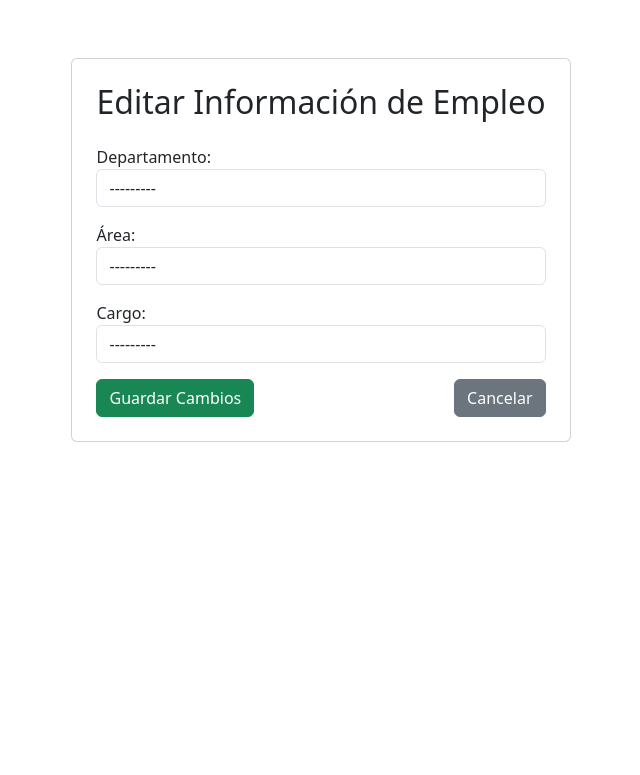
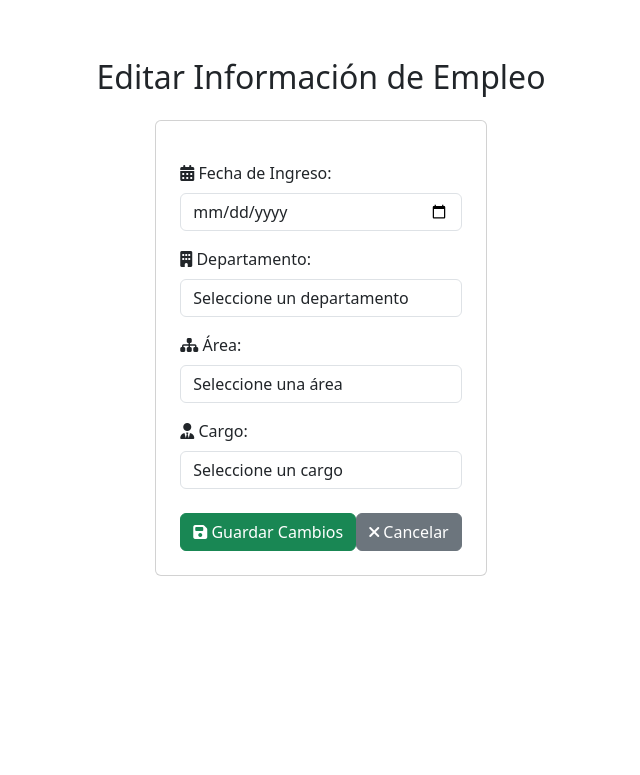
Before and after one commit to AlexanderCofre/Correo-YURY, a Django app: page /trabajador/1/editar-informacion-empleo/ in a window 1280 px wide. Shown: the part 100-875 px from the top of the page, without its empty margins (319-959 px from the left). Run offline with Django 5.2, Linux system fonts and the light colour scheme; the visitor is signed in with stand-in values (Sample User, id 1); data comes from the database, SQL or seed files in the repository; data that the repository does not hold is empty.

Commit message:
Añadiendo la funcion de actualizar los datos del empleo

```diff
--- a/WebApp/forms.py
+++ b/WebApp/forms.py
@@ -143,64 +143,54 @@ class TrabajadorDetallesForm(forms.ModelForm):
 class TrabajadorDetallesFormAdmin(forms.ModelForm):
     class Meta:
         model = Trabajador
-        fields = ['departamento', 'area', 'cargo']  # No incluir 'fecha_ingreso'
+        fields = ['departamento', 'area', 'cargo']
 
         widgets = {
-                'cargo': forms.Select(attrs={'class': 'form-control'}),
-                'area': forms.Select(attrs={'class': 'form-control'}),
-                'departamento': forms.Select(attrs={'class': 'form-control'}),
-            }
+            'departamento': forms.Select(
+                attrs={'class': 'form-control', 'required': 'required'}
+            ),
+            'area': forms.Select(
+                attrs={'class': 'form-control', 'required': 'required'}
+            ),
+            'cargo': forms.Select(
+                attrs={'class': 'form-control', 'required': 'required'}
+            ),
+        }
 
-    # Validación para verificar que se seleccione un departamento antes de un área o cargo
     def clean(self):
         cleaned_data = super().clean()
         departamento = cleaned_data.get("departamento")
         area = cleaned_data.get("area")
         cargo = cleaned_data.get("cargo")
 
-        if area and not departamento:
-            raise ValidationError("Seleccione un departamento antes de elegir un área.")
-        if cargo and not area:
-            raise ValidationError("Seleccione un área antes de elegir un cargo.")
+        if area and departamento and area.departamento != departamento:
+            raise ValidationError({
+                'area': 'El área seleccionada no pertenece al departamento elegido.'
+            })
+
+        if cargo and area and cargo.area != area:
+            raise ValidationError({
+                'cargo': 'El cargo seleccionado no pertenece al área elegida.'
+            })
+
         return cleaned_data
 
-    def clean_departamento(self):
-        departamento = self.cleaned_data.get('departamento')
-        if not departamento:
-            raise ValidationError('Este campo es obligatorio.')
-        return departamento
-
-    def clean_area(self):
-        area = self.cleaned_data.get('area')
-        if not area:
-            raise ValidationError('Este campo es obligatorio.')
-        return area
-
-    def clean_cargo(self):
-        cargo = self.cleaned_data.get('cargo')
-        if not cargo:
-            raise ValidationError('Este campo es obligatorio.')
-        return cargo
-
-    # Métodos para cargar áreas y cargos dinámicamente
     def __init__(self, *args, **kwargs):
         super().__init__(*args, **kwargs)
 
-        # Si se está editando un trabajador con un departamento asignado, filtrar áreas
-        # Si se está editando un trabajador con un departamento asignado, filtrar áreas
+        # Inicializar querysets
         if self.instance.pk:
             if self.instance.departamento:
-                self.fields['area'].queryset = Area.objects.filter(departamento_id=self.instance.departamento.id)
+                self.fields['area'].queryset = Area.objects.filter(
+                    departamento=self.instance.departamento
+                )
             if self.instance.area:
-                self.fields['cargo'].queryset = Cargo.objects.filter(area_id=self.instance.area.id)
-        # Si estamos recibiendo datos del formulario (POST), filtramos área y cargo
-        elif 'departamento' in self.data:
-            departamento_id = self.data.get('departamento')
-            self.fields['area'].queryset = Area.objects.filter(departamento_id=departamento_id)
-
-        if 'area' in self.data:
-            area_id = self.data.get('area')
-            self.fields['cargo'].queryset = Cargo.objects.filter(area_id=area_id)
+                self.fields['cargo'].queryset = Cargo.objects.filter(
+                    area=self.instance.area
+                )
+        else:
+            self.fields['area'].queryset = Area.objects.none()
+            self.fields['cargo'].queryset = Cargo.objects.none()
 
 
 class TrabajadorLoginForm(AuthenticationForm):
--- a/WebApp/templates/admin/actualizar_informacion_empleo.html
+++ b/WebApp/templates/admin/actualizar_informacion_empleo.html
@@ -1,40 +1,57 @@
 {% extends 'base.html' %}
-{% load form_filters %}
-
 {% block title %}Editar Información de Empleo{% endblock %}
 
 {% block content %}
 <div class="container mt-5">
-    <div class="card p-4">
-        <h2 class="card-title">Editar Información de Empleo</h2>
-        <form method="POST">
+    <h2 class="mb-4">Editar Información de Empleo</h2>
+    <form method="POST" class="card p-4 mb-4">
         {% csrf_token %}
+
+        <!-- Campo Fecha de Ingreso -->
+        <div class="form-group mt-3">
+            <label for="fecha_ingreso" class="form-label"><i class="fas fa-calendar-alt"></i> Fecha de Ingreso:</label>
+            <input type="date" id="fecha_ingreso" name="fecha_ingreso" class="form-control"
+                   value="{{ trabajador.fecha_ingreso|date:'Y-m-d' }}">
+        </div>
 
         <!-- Campo Departamento -->
         <div class="form-group mt-3">
-                <label for="id_departamento">Departamento:</label>
-                {{ form.departamento|add_class:"form-control" }}
+            <label for="departamento" class="form-label"><i class="fas fa-building"></i> Departamento:</label>
+            <select id="departamento" name="departamento" class="form-control">
+                <option value="">Seleccione un departamento</option>
+                {% for depto in departamentos %}
+                    <option value="{{ depto.id }}"
+                            {% if depto.id == trabajador.departamento_id %}selected{% endif %}>
+                        {{ depto.nombre }}
+                    </option>
+                {% endfor %}
+            </select>
         </div>
 
         <!-- Campo Área -->
         <div class="form-group mt-3">
-                <label for="id_area">Área:</label>
-                {{ form.area|add_class:"form-control" }}
+            <label for="area" class="form-label"><i class="fas fa-sitemap"></i> Área:</label>
+            <select id="area" name="area" class="form-control">
+                <option value="">Seleccione una área</option>
+            </select>
         </div>
 
         <!-- Campo Cargo -->
         <div class="form-group mt-3">
-                <label for="id_cargo">Cargo:</label>
-                {{ form.cargo|add_class:"form-control" }}
+            <label for="cargo" class="form-label"><i class="fas fa-user-tie"></i> Cargo:</label>
+            <select id="cargo" name="cargo" class="form-control">
+                <option value="">Seleccione un cargo</option>
+            </select>
         </div>
 
         <!-- Botones -->
-            <div class="d-flex justify-content-between mt-3">
-                <button type="submit" class="btn btn-success">Guardar Cambios</button>
-                <a href="{% url 'ver_trabajador' trabajador.id %}" class="btn btn-secondary">Cancelar</a>
+        <div class="d-flex justify-content-between mt-4">
+            <button type="submit" class="btn btn-success"><i class="fas fa-save"></i> Guardar Cambios</button>
+            <a href="{% url 'ver_trabajador' trabajador.id %}" class="btn btn-secondary">
+                <i class="fas fa-times"></i> Cancelar
+            </a>
         </div>
     </form>
-    </div>
 </div>
 
 <script>
@@ -43,58 +60,70 @@
         const areasData = {{ areas_json|safe }};
         const cargosData = {{ cargos_json|safe }};
 
-        const departamentoSelect = document.getElementById("id_departamento");
-        const areaSelect = document.getElementById("id_area");
-        const cargoSelect = document.getElementById("id_cargo");
+        const departamentoSelect = document.getElementById("departamento");
+        const areaSelect = document.getElementById("area");
+        const cargoSelect = document.getElementById("cargo");
 
-        // Pre-select current area and cargo based on trabajador
-        const selectedDepartamento = {{ trabajador.departamento_id|default:"null" }};
-        const selectedArea = {{ trabajador.area_id|default:"null" }};
-        const selectedCargo = {{ trabajador.cargo_id|default:"null" }};
+        function populateAreas(departamentoId, selectedAreaId = null) {
+            areaSelect.innerHTML = '<option value="">Seleccione un área</option>';
+            const filteredAreas = areasData.filter(area => area.departamento_id === parseInt(departamentoId));
 
-        function populateOptions(select, options, selectedOption = null) {
-            select.innerHTML = '';
-            options.forEach(option => {
-                const opt = document.createElement("option");
-                opt.value = option.id;
-                opt.textContent = option.nombre;
-                if (selectedOption && selectedOption === option.id) {
-                    opt.selected = true;
+            filteredAreas.forEach(area => {
+                const option = document.createElement("option");
+                option.value = area.id;
+                option.textContent = area.nombre;
+                if (selectedAreaId && area.id === parseInt(selectedAreaId)) {
+                    option.selected = true;
                 }
-                select.appendChild(opt);
+                areaSelect.appendChild(option);
             });
+
+            areaSelect.disabled = filteredAreas.length === 0;
         }
 
+        function populateCargos(areaId, selectedCargoId = null) {
+            cargoSelect.innerHTML = '<option value="">Seleccione un cargo</option>';
+            const filteredCargos = cargosData.filter(cargo => cargo.area_id === parseInt(areaId));
+
+            filteredCargos.forEach(cargo => {
+                const option = document.createElement("option");
+                option.value = cargo.id;
+                option.textContent = cargo.nombre;
+                if (selectedCargoId && cargo.id === parseInt(selectedCargoId)) {
+                    option.selected = true;
+                }
+                cargoSelect.appendChild(option);
+            });
+
+            cargoSelect.disabled = filteredCargos.length === 0;
+        }
+
+        // Event Listeners
         departamentoSelect.addEventListener("change", function () {
             const departamentoId = parseInt(this.value);
-            const filteredAreas = areasData.filter(area => area.departamento_id === departamentoId);
-            populateOptions(areaSelect, filteredAreas);
-
-            areaSelect.disabled = filteredAreas.length === 0;
+            populateAreas(departamentoId);
+            cargoSelect.innerHTML = '<option value="">Seleccione un cargo</option>';
             cargoSelect.disabled = true;
-            cargoSelect.innerHTML = '<option value="">Seleccione un cargo</option>';
         });
 
         areaSelect.addEventListener("change", function () {
             const areaId = parseInt(this.value);
-            const filteredCargos = cargosData.filter(cargo => cargo.area_id === areaId);
-            populateOptions(cargoSelect, filteredCargos);
-
-            cargoSelect.disabled = filteredCargos.length === 0;
+            populateCargos(areaId);
         });
 
-        // Initialize with current values
-        if (selectedDepartamento) {
-            departamentoSelect.value = selectedDepartamento;
-            const filteredAreas = areasData.filter(area => area.departamento_id === selectedDepartamento);
-            populateOptions(areaSelect, filteredAreas, selectedArea);
-            areaSelect.disabled = filteredAreas.length === 0;
+        // Inicializar valores si existen
+        if (departamentoSelect.value) {
+            populateAreas(
+                parseInt(departamentoSelect.value),
+                {{ trabajador.area_id|default:"null"|safe }}
+            );
         }
 
-        if (selectedArea) {
-            const filteredCargos = cargosData.filter(cargo => cargo.area_id === selectedArea);
-            populateOptions(cargoSelect, filteredCargos, selectedCargo);
-            cargoSelect.disabled = filteredCargos.length === 0;
+        if ({{ trabajador.area_id|default:"null"|safe }}) {
+            populateCargos(
+                {{ trabajador.area_id|default:"null"|safe }},
+                {{ trabajador.cargo_id|default:"null"|safe }}
+            );
         }
     });
 </script>
--- a/WebApp/views.py
+++ b/WebApp/views.py
@@ -140,25 +140,32 @@ def actualizar_datos_trabajador(request, trabajador_id):
 @login_required
 def editar_informacion_empleo(request, trabajador_id):
     trabajador = get_object_or_404(Trabajador, id=trabajador_id)
-
-    if request.method == 'POST':
-        form = TrabajadorDetallesFormAdmin(request.POST, instance=trabajador)
-        if form.is_valid():
-            form.save()
-            return redirect('ver_trabajador', trabajador_id=trabajador.id)
-    else:
-        form = TrabajadorDetallesFormAdmin(instance=trabajador)
-
     departamentos = Departamento.objects.all()
     areas = Area.objects.all()
     cargos = Cargo.objects.all()
 
+    if request.method == 'POST':
+        departamento_id = request.POST.get('departamento')
+        area_id = request.POST.get('area')
+        cargo_id = request.POST.get('cargo')
+        fecha_ingreso = request.POST.get('fecha_ingreso')
+
+        # Actualizar los campos
+        trabajador.departamento_id = departamento_id
+        trabajador.area_id = area_id
+        trabajador.cargo_id = cargo_id
+        trabajador.fecha_ingreso = fecha_ingreso
+        trabajador.save()
+
+        messages.success(request, 'Información actualizada correctamente.')
+        return redirect('ver_trabajador', trabajador.id)
+
     return render(request, 'admin/actualizar_informacion_empleo.html', {
-        'form': form,
         'trabajador': trabajador,
+        'departamentos': departamentos,
         'departamentos_json': json.dumps(list(departamentos.values('id', 'nombre'))),
         'areas_json': json.dumps(list(areas.values('id', 'nombre', 'departamento_id'))),
-        'cargos_json': json.dumps(list(cargos.values('id', 'nombre', 'area_id')))
+        'cargos_json': json.dumps(list(cargos.values('id', 'nombre', 'area_id'))),
     })
 
 
```
Lines whose indentation alone changed are shown as unchanged.
